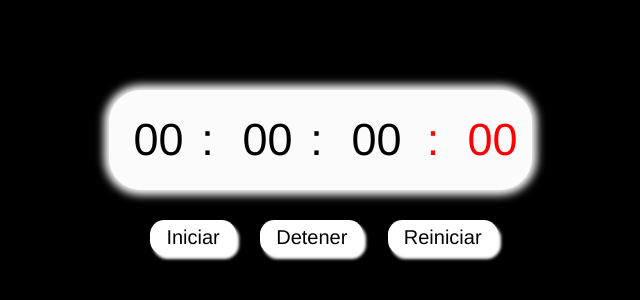
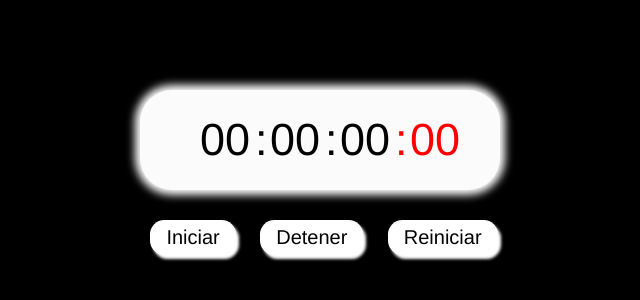
Before and after one commit to SebastianAvilaQ/Javascript-BackEnd, a plain HTML site: page PROYECTO 7/index.html in a window 1280 px wide. Shown: the part 228-528 px from the top of the page, without its empty margins (320-960 px from the left). Drawn offline with Linux system fonts and the light colour scheme.

Commit message:
style.css

```diff
--- a/PROYECTO 7/css/style.css
+++ b/PROYECTO 7/css/style.css
@@ -13,18 +13,14 @@ body {
     align-items: center;
     justify-content: center;
     background-color: rgb(0, 0, 0);
-
 }
 
 .pantalla {
     user-select: none;
-
-
 }
 
 .pantalla .cronometro {
     height: 100px;
-
     background: #fbfbfb;
     display: flex;
     align-items: center;
@@ -46,14 +42,14 @@ body {
 }
 
 .cronometro span.separador {
-    width: 20px;
-
+    width: 0px;
+    margin-right: -10px;
 }
 
 .cronometro span.separador-mili {
     color: rgb(255, 0, 0);
-    width: 35px;
-    margin-right: -8px;
+    width: 5px;
+    margin-right: -15px;
 }
 
 
@@ -62,8 +58,7 @@ body {
 }
 
 .milisegundo,.segundo,.minuto,.hora {
-    margin-right: -11px;
-
+    margin-right: -20px;
 }
 
 .pantalla .botones {
```
